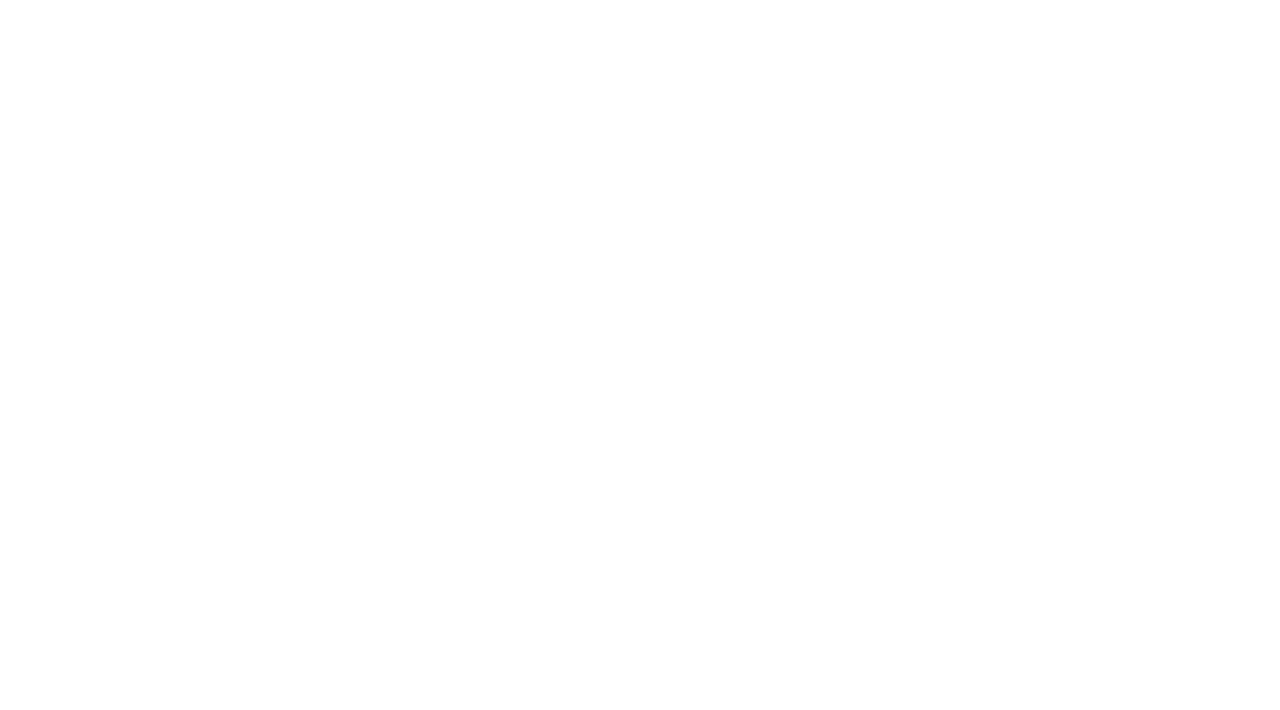
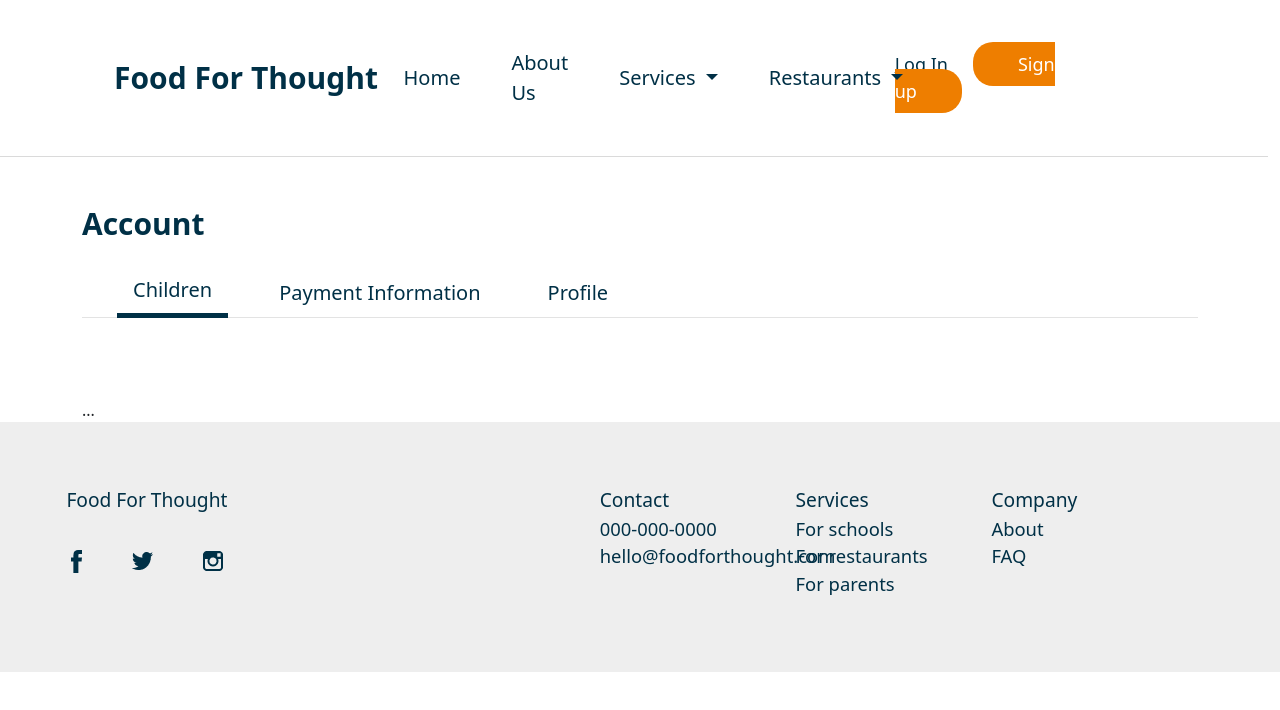
Before and after one commit to ivanLFN/thought-food-vue, a Vue app: page /account in a window 1280 px wide. Before the commit this address had no page. Shown: the top 710 px of the page. Built offline with nearby package versions, Linux system fonts and the light colour scheme.

Commit message:
adding: account page

```diff
--- /dev/null
+++ b/public/styles.css
@@ -0,0 +1,9 @@
+.main-menu {
+  max-width: 100%;
+  background-color: aqua;
+}
+
+.footer-component {
+  max-width: 100%;
+  overflow-x: hidden;
+}
--- /dev/null
+++ b/src/components/AccountTabs.vue
@@ -0,0 +1,96 @@
+<template>
+  <div class="main-header">
+    Account
+  </div>
+  <nav class="nav-header mt-4">
+    <div
+      id="nav-tab"
+      class="nav nav-tabs"
+      role="tablist"
+    >
+      <button
+        id="nav-home-tab"
+        class="nav-link active"
+        data-bs-toggle="tab"
+        data-bs-target="#nav-home"
+        type="button"
+        role="tab"
+        aria-controls="nav-home"
+        aria-selected="true"
+      >
+        Children
+      </button>
+      <button
+        id="nav-profile-tab"
+        class="nav-link"
+        data-bs-toggle="tab"
+        data-bs-target="#nav-profile"
+        type="button"
+        role="tab"
+        aria-controls="nav-profile"
+        aria-selected="false"
+      >
+        Payment Information
+      </button>
+      <button
+        id="nav-contact-tab"
+        class="nav-link"
+        data-bs-toggle="tab"
+        data-bs-target="#nav-contact"
+        type="button"
+        role="tab"
+        aria-controls="nav-contact"
+        aria-selected="false"
+      >
+        Profile
+      </button>
+    </div>
+  </nav>
+  <div
+    id="nav-tabContent"
+    class="tab-content"
+  >
+    <div
+      id="nav-home"
+      class="tab-pane fade show active"
+      role="tabpanel"
+      aria-labelledby="nav-home-tab"
+    >
+      ...
+    </div>
+    <div
+      id="nav-profile"
+      class="tab-pane fade"
+      role="tabpanel"
+      aria-labelledby="nav-profile-tab"
+    >
+      ...
+    </div>
+    <div
+      id="nav-contact"
+      class="tab-pane fade"
+      role="tabpanel"
+      aria-labelledby="nav-contact-tab"
+    >
+      ...
+    </div>
+  </div>
+</template>
+
+<script>
+export default {
+  name: 'AccountTabs'
+}
+</script>
+
+<style scoped>
+
+.nav-header {
+  border-bottom: 1px solid #E3E3E3;
+}
+
+.nav-link.active {
+  border-bottom: 5px solid #003046 !important;
+  border-radius: 0 !important;
+}
+</style>
--- a/src/components/MainMenu.vue
+++ b/src/components/MainMenu.vue
@@ -1,5 +1,8 @@
 <template>
-  <div class="row">
+  <div
+    class="row"
+    style="  border-bottom: 1px solid #DADADA;"
+  >
     <div class="col-lg-10 offset-lg-1">
       <nav
         class="main-menu navbar navbar-expand-lg navbar-light bg-light"
--- a/src/router.js
+++ b/src/router.js
@@ -1,8 +1,10 @@
 import { createRouter, createWebHistory } from 'vue-router'
 import HomePage from './components/HomePage.vue'
+import AccountPage from './views/AccountPage.vue'
 
 const routes = [
-  { path: '/', component: HomePage }
+  { path: '/', component: HomePage },
+  { path: '/account', component: AccountPage }
 ]
 
 const router = createRouter({
--- /dev/null
+++ b/src/views/AccountPage.vue
@@ -0,0 +1,24 @@
+<template>
+  <MainMenu class="main-menu" />
+  <div class="container mt-5">
+    <AccountTabs />
+  </div>
+  <FooterComponent class="footer-component" />
+</template>
+
+<script>
+import MainMenu from '../components/MainMenu.vue'
+import FooterComponent from '../components/FooterComponent.vue'
+import AccountTabs from '../components/AccountTabs.vue'
+export default {
+  name: 'AccountPage',
+  components: {
+    MainMenu,
+    FooterComponent,
+    AccountTabs
+  }
+}
+</script>
+
+<style>
+</style>
```
